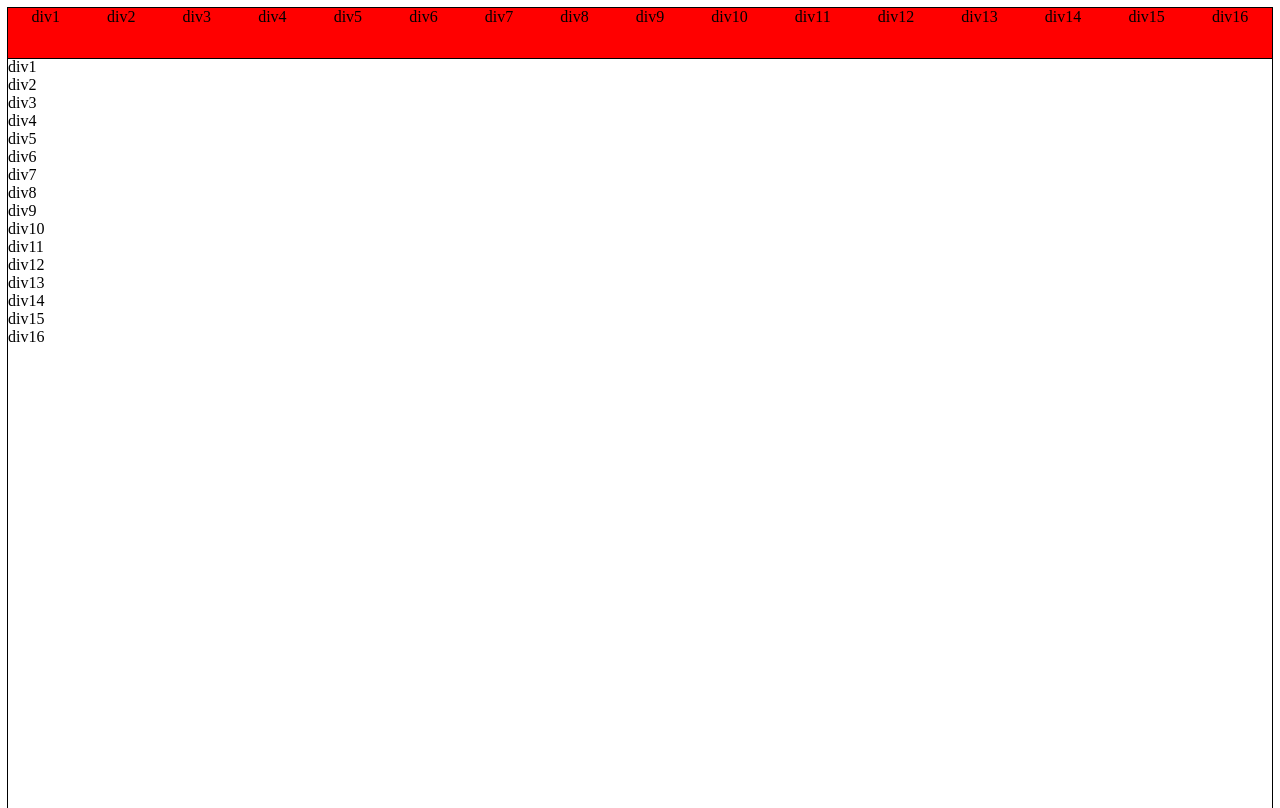
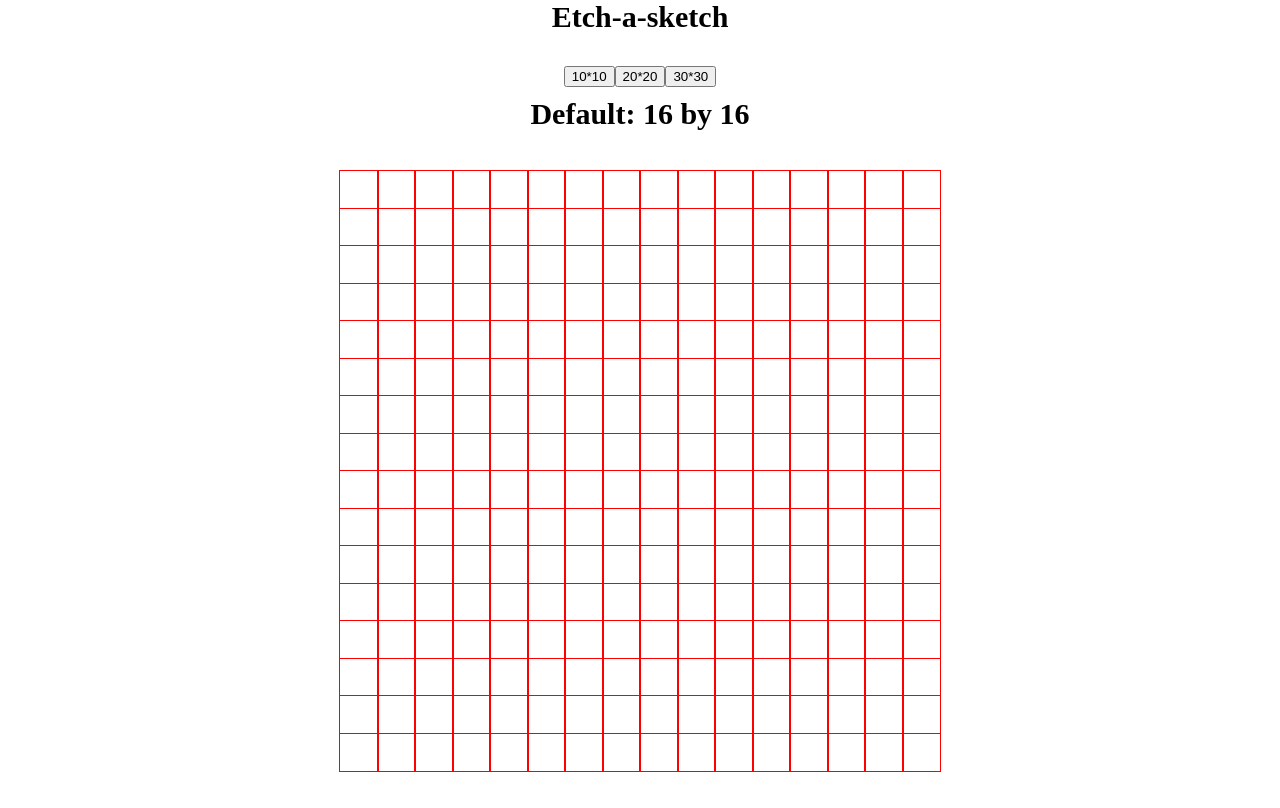
Before and after one commit to SijanBhandari17/Etch-a-Sketch, a plain HTML site: page index.html in a window 1280 px wide. Drawn offline with Linux system fonts and the light colour scheme.

Commit message:
This is preety good

```diff
--- a/index.html
+++ b/index.html
@@ -7,7 +7,15 @@
     <link rel="stylesheet" href="stylesheet.css">
     <script src = "script.js" defer></script>
 </head>
+
 <body>
+    <header class = "header">Etch-a-sketch</header>
+    <div class="buttons">
+        <button class="button10">10*10</button>
+        <button class="button20">20*20</button>
+        <button class="button30">30*30</button>
+    </div>
+    <div class = "default">Default: 16 by 16</div>
     <div class="container">
 
     </div>
--- a/script.js
+++ b/script.js
@@ -1,45 +1,69 @@
-const arr1 = [];
-const divArray1 =[];
-const divArrayOne = document.createElement('div');
 const container  = document.querySelector(".container");
+let individualContainer;
+const arr = [];
+for(let i = 0;i < 16;i++){
 
-for(let i = 1;i <= 16;i++){
-
-    arr1.push("div" + i);
+    arr.push("div" + (i + 1));
 
 }
 
-arr1.map((item)=> {
 
-    const div = document.createElement('div');
-    div.textContent = item;
-    div.classList.add("row1");
-    divArray1.push(div);
-});
+const button10 = document.querySelector(".button10");
+const button20 = document.querySelector(".button20");
+const button30 = document.querySelector(".button30");
 
 
 
-divArray1.map((item) => divArrayOne.appendChild(item));
-divArrayOne.classList.add("divArrayOne");
-container.appendChild(divArrayOne);
+
+const divArray = [];
+createGrid(16,16);
+
+function createGrid(rows,columns){
+
+    for(let i = 0;i <rows;i++){
+
+        individualContainer = document.createElement('div');
+        divArray[i] = [];
 
 
-const arr2= [];
-const divArray2 =[];
+        for(let j = 0;j < columns;j++){
 
-for(let i = 1;i <= 16;i++){
+            const div = document.createElement('div');
+            div.classList.add(`row${j}`);
+            divArray[i][j] = div;
 
-    arr2.push("div" + i);
+        }
+        divArray[i].map((items)=> individualContainer.appendChild(items));
+        individualContainer.classList.add("individualContainer");
+        container.appendChild(individualContainer);
+    }
+    const items = document.querySelectorAll('[class^="row"]');
+
+    items.forEach(row => {
+        row.addEventListener('mouseenter', () => {
+            row.classList.add('hover-active');
+        });
+
+
+    });
 
 }
 
-arr2.map((item)=> {
 
-    const div = document.createElement('div');
-    div.textContent = item;
-    div.classList.add("row2");
-    divArray2.push(div);
-});
+button10.addEventListener("click",()=>{
+    container.removeChild(individualContainer);
+    container.innerHTML = '';
+    createGrid(10,10)
 
+})
+button20.addEventListener("click",()=>{
+    container.removeChild(individualContainer);
+    container.innerHTML = '';
+    createGrid(20,20);
+})
 
-divArray2.map((item) => container.appendChild(item));
+button30.addEventListener("click",()=>{
+    container.removeChild(individualContainer);
+    container.innerHTML = '';
+    createGrid(30,30);
+})
--- a/stylesheet.css
+++ b/stylesheet.css
@@ -1,25 +1,45 @@
 html,body{
     height: 100vh;
-    margin: 10;
+    margin: 0;
+    display: flex;
+    flex-direction: column;
 
 }
+.header,.default {
+    text-align: center;
+    font-weight: 800;
+    font-size: 30px;
+    margin-bottom: 2rem;
+}
+.buttons{
+    display: flex;
+    justify-content: center;
+    margin-bottom: 10px;
+}
+
 .container{
+    display: flex;
+    flex-direction: column;
+    height: 600px;
+    width: 600px;
+    margin : 0 auto 0;
+    padding: 0.5rem;
+}
+.individualContainer{
 
-    /* display: flex; */
-    height: 100vh;
-    outline: 1px solid black;
-    justify-content: space-between;
+    display: flex;
+    background-color:white;
+    text-align: center;
+    flex: 1;
+}
+
+[class^="row"]{
+    flex: 1;
+    outline: 1px solid red;
+    transition: background-color 0.2s;
 
 }
-.divArrayOne{
-
-    display: flex;
-    background-color: red;
-    outline: 1px solid black;
-    text-align: center;
-    height: 6.25%;
-
+[class^="row"]:hover,
+[class^="row"].hover-active {
+    background-color: black;
 }
-.row1{
-    flex-grow: 1;
-}
```
